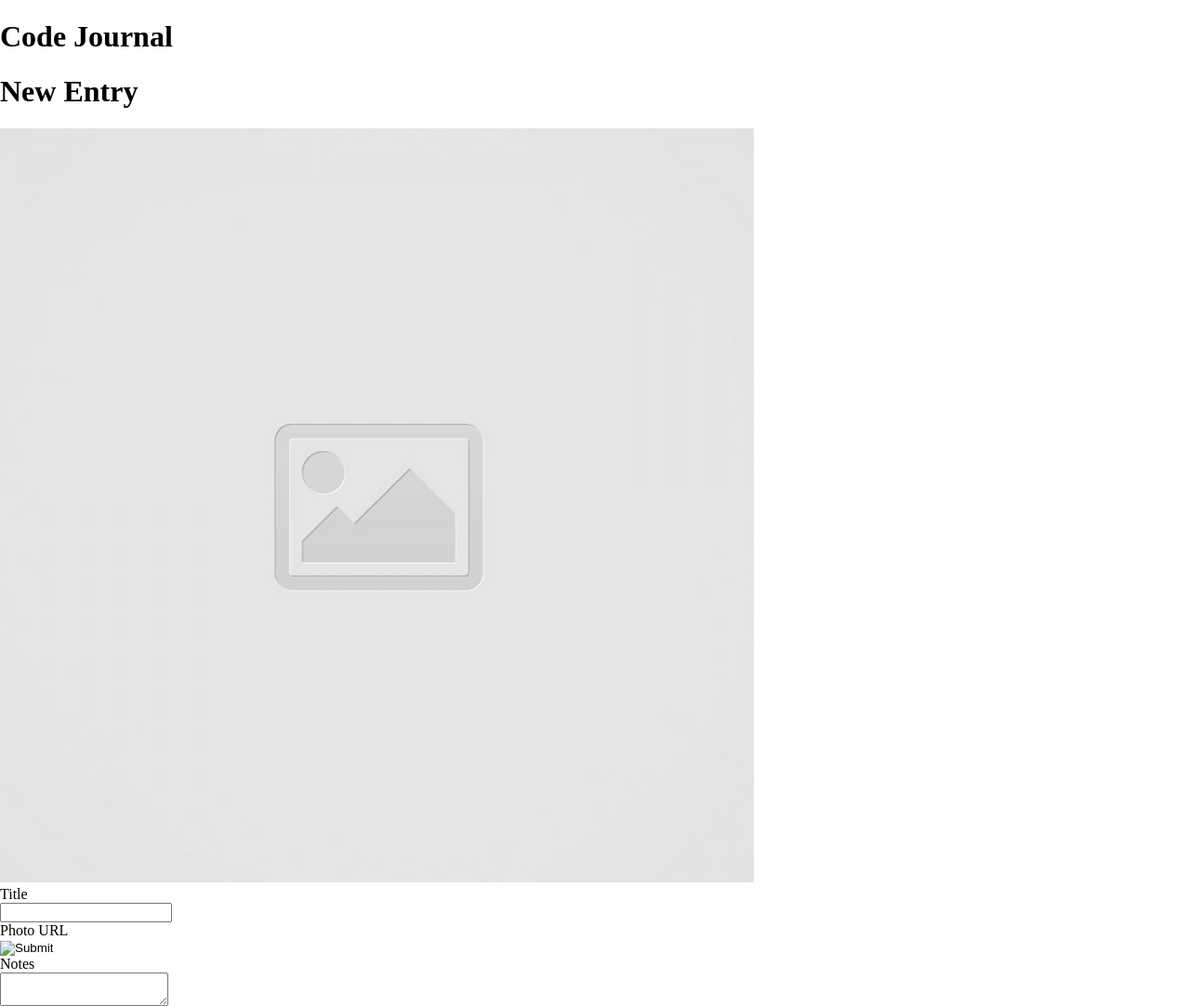
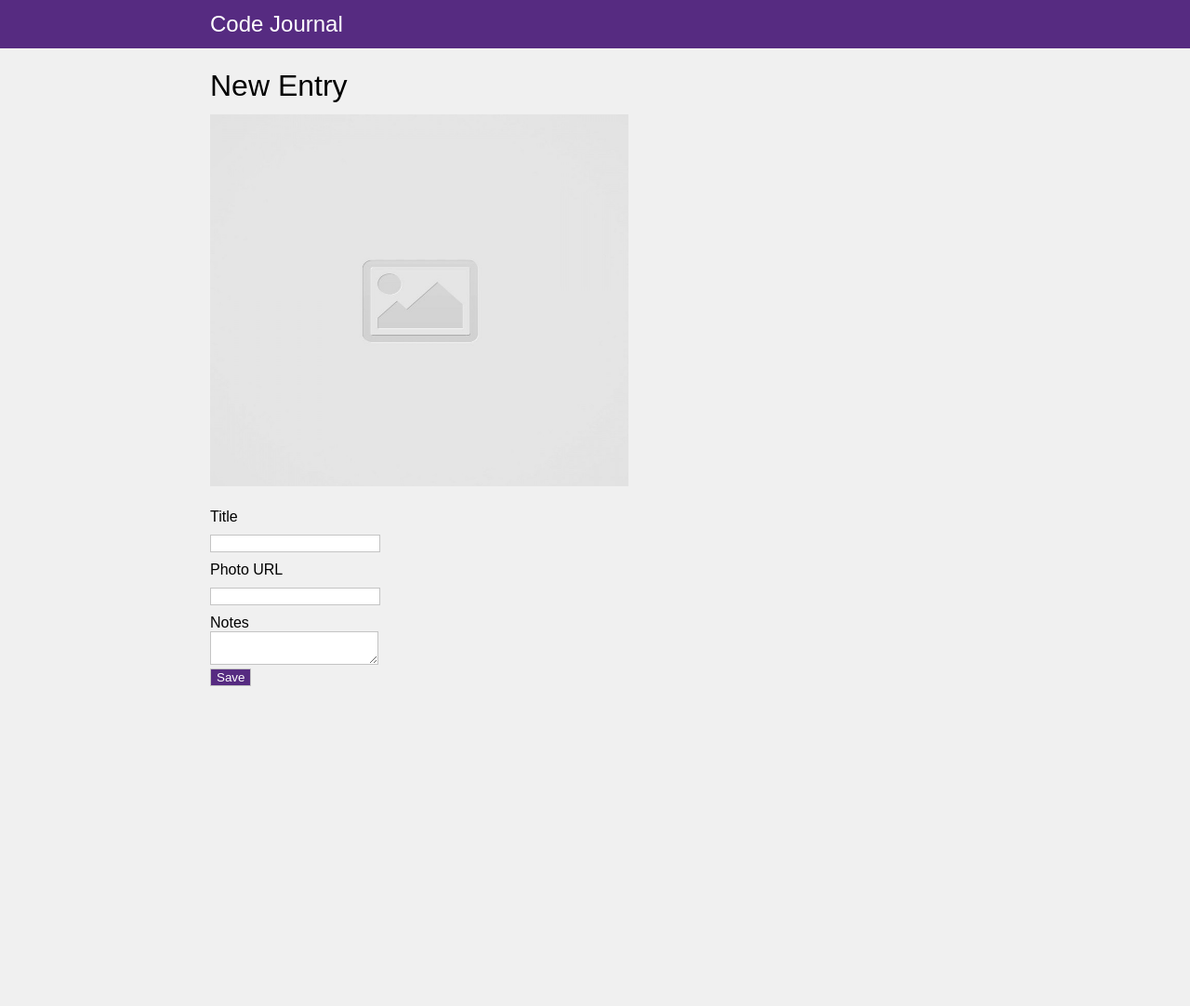
Before and after one commit to rocky-truong/code-journal, a website: page index.html in a window 1280 px wide. Shown: the top 1082 px of the page at 93% size. After the commit the page ends 800 px from the top, so only its background shows below. Drawn offline with Linux system fonts and the light colour scheme; a web font is replaced by a local one.

Commit message:
CSS in progress. #1

```diff
--- a/css/styles.css
+++ b/css/styles.css
@@ -0,0 +1,45 @@
+* {
+  font-family: 'Proza Libre', sans-serif;
+}
+
+.purple {
+  background-color: #562b81;
+  color: white;
+}
+
+body {
+  background-color: #f0f0f0;
+}
+
+.header {
+  width: 900px;
+  font-size: 12px;
+}
+
+h1 {
+  margin: 12px 0;
+}
+
+.no-bold {
+  font-weight: normal;
+}
+
+img {
+  width: 450px;
+  height: 400px;
+  margin-bottom: 20px;
+}
+
+.title {
+  padding-top: 10px;
+}
+
+label,
+input {
+  margin-bottom: 10px;
+}
+
+input,
+textarea {
+  border: 1px solid #c4c4c4;
+}
--- a/index.html
+++ b/index.html
@@ -13,42 +13,64 @@
   <link rel="stylesheet" href="css/reset.css">
   <link rel="stylesheet" href="css/layout.css">
   <link rel="stylesheet" href="css/styles.css">
+  <link rel="preconnect" href="https://fonts.gstatic.com">
+  <link href="https://fonts.googleapis.com/css2?family=Proza+Libre:wght@400;700&display=swap" rel="stylesheet">
 </head>
 <body>
-  <header>
-    <h1>Code Journal</h1>
+  <header class="purple">
+    <div class="container">
+      <div class="row purple header">
+        <div class="column-full">
+          <h1 class="no-bold">Code Journal</h1>
+        </div>
+      </div>
+    </div>
   </header>
   <main>
+    <div class="container">
       <div data-view="entry-form">
         <form>
-        <div>
-          <h1>New Entry</h1>
+          <div class="row">
+            <div class="column-full">
+              <h1 class="no-bold title">New Entry</h1>
             </div>
-        <div>
+          </div>
+          <div class="row">
+            <div class="column-full">
               <img src="images/placeholder-image-square.jpg" alt="placeholder">
             </div>
-        <div>
+            <div class="column-full">
+              <div class="row">
                 <label for="title">Title</label>
               </div>
-        <div>
-          <input required name="title" type="text" id="title">
+              <div class="row">
+                <input class="length" required name="title" type="text" id="title">
               </div>
-        <div>
+              <div class="row">
                 <label for="photo-url">Photo URL</label>
               </div>
-        <div>
-          <input required name="image" type="image" id="photo-url">
+              <div class="row">
+                <input class="length" required name="image" type="text" id="photo-url">
               </div>
-        <div>
-          <label for ="notes">Notes</label>
             </div>
-        <div>
+          </div>
+          <div class="row">
+            <div class="column-full">
+              <label for="notes">Notes</label>
+            </div>
+          </div>
+          <div class="row">
+            <div class="column-full">
               <textarea required name="notes" id="notes"></textarea>
             </div>
-        <div>
-          <input type="submit" value="Save">
+          </div>
+          <div class="row">
+            <div class="column-full">
+              <input type="submit" value="Save" class="purple">
+            </div>
           </div>
         </form>
+      </div>
     </div>
   </main>
   <script src="js/data.js"></script>
```
Lines whose indentation alone changed are shown as unchanged.
